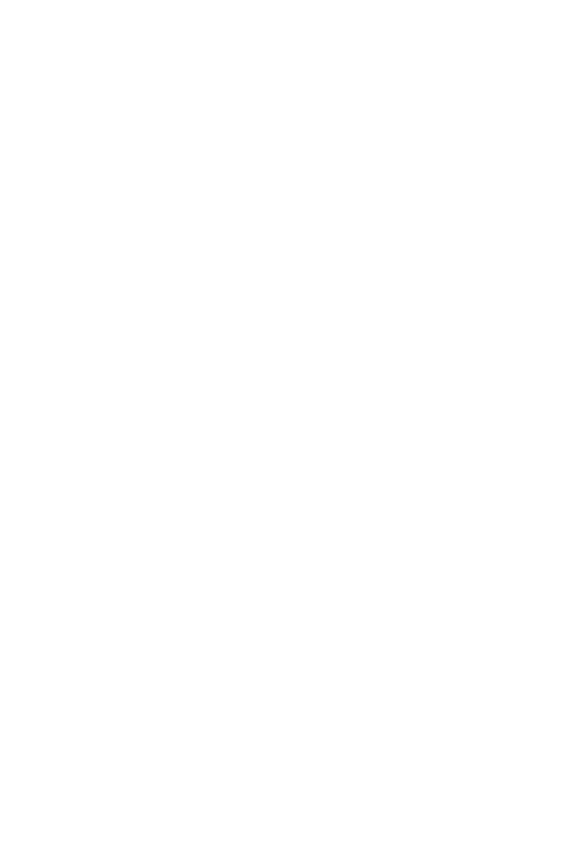
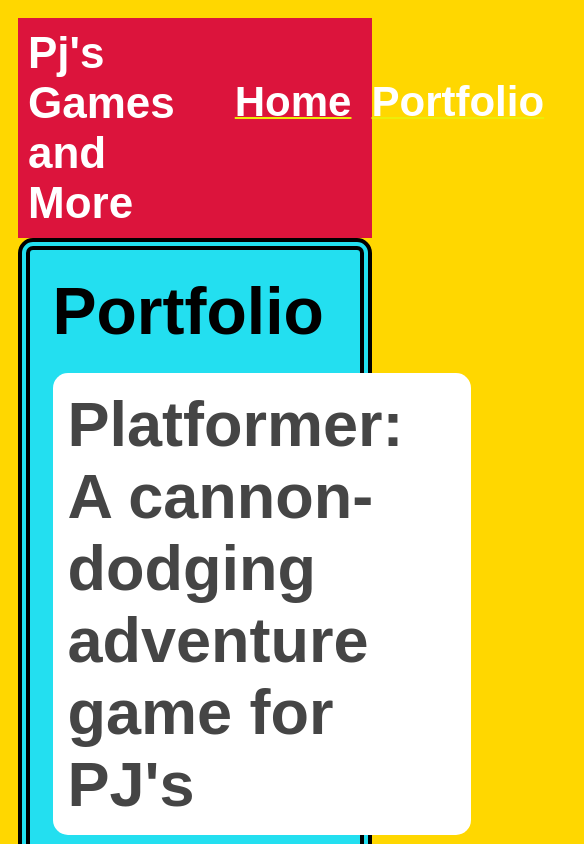
Before and after one commit to PatrickThompson1/PatrickThompson1.github.io, a plain HTML site: page portfolio.html in a window 390 px wide. Shown: the top 844 px of the page, 584 px wide, since content can reach past the window. Drawn offline with Linux system fonts and the light colour scheme.

Commit message:
add portfolio page to website

```diff
--- a/portfolio.html
+++ b/portfolio.html
@@ -0,0 +1,41 @@
+<!DOCTYPE html>
+<html>
+  <head>
+    <title>PJ's Website</title>
+    <link rel="stylesheet" href="style.css" />
+  </head>
+
+  <body>
+    <!-- All content goes here -->
+    <div id="all-contents">
+        <nav>
+      <h1>Pj's Games and More</h1>
+      <ul id="nav-ul">
+      <li class="nav-li">
+        <a href="index.html">Home</a>
+      </li>
+      <li class="nav-li">
+        <a href="portfolio.html">Portfolio</a>
+      </li>
+      </ul>
+    </nav>
+        <main>
+      <div class="content">
+        <h1>Portfolio</h1>
+         <ul id="portfolio">
+       <li>
+  <a href="fsd-projects/platformer/">Platformer: A cannon-dodging adventure game for PJ's</a>
+</li>
+<li>
+  <a href="fsd-projects/bouncing-box/">Bouncing Box: A fun introduction to web game development</a>
+</li>
+<li>
+  <a href="fsd-projects/circularity/">Circularity: A poetic motion experiment with circles</a>
+</li>
+       </ul>
+      </div>
+        </main>
+
+    </div>
+  </body>
+</html>
--- a/style.css
+++ b/style.css
@@ -17,6 +17,7 @@ nav {
     display: flex;
     padding: 10px;
     justify-content: space-evenly
+    margin-bottom: 20px;
 }
 
 h1 {
@@ -42,6 +43,7 @@ h1 {
 a {
     text-decoration: solid underline rgb(237, 237, 9) 2px;
     color: #fff;
+    font-weight:bold;
 
 }
 
@@ -63,7 +65,7 @@ main {
 }
 
 .sidebar-img {
-    width: 100px;
+    width: 100%;
 
 }
 
@@ -78,9 +80,122 @@ main {
     margin-top: 20px;
     border-width: 10;
     font-size: 15px;
+    font-weight:bold;
 }
 
 h2, h3 {
     margin: 0%;
     font-size: 25px;
+    text-decoration: underline;
 }
+i{
+    font-size: 25px;
+
+}
+
+
+
+
+
+
+
+
+
+
+
+
+
+
+
+
+
+
+
+/* Portfolio styles */
+.content h1 {
+  color: black;
+}
+
+#portfolio {
+  list-style-type: none;
+  padding-left: 0;
+}
+
+#portfolio li {
+  background: #fff;
+  padding: 10px;
+  border-radius: 10px;
+  margin-bottom: 10px;
+}
+
+#portfolio li:hover {
+  background: #eee;
+}
+
+#portfolio a {
+  text-decoration: none;
+  color: #454545;
+}
+
+
+
+
+
+
+
+
+
+
+
+
+
+
+/* responsive web design */
+@media screen and (min-width: 120px) and (max-width: 1080px) {
+  main {
+    height: 100ch;
+    zoom: 1.5;
+    display: grid;
+  }
+
+  h1 {
+    font-size: 44px;
+  }
+
+  h2 {
+    font-size: 42px;
+  }
+
+  h3 {
+    font-size: 36px;
+  }
+
+  #all-contents {
+    height: 100ch;
+    margin: none;
+  }
+
+  a {
+    font-size: 42px;
+  }
+
+  .sidebar {
+    margin-right: 0px;
+    justify-content: center;
+    align-items: center;
+  }
+
+  .sidebar-img {
+    width: 100%;
+  }
+
+  p,
+  li {
+    font-size: 24px;
+  }
+
+  .content {
+    align-content: center;
+    justify-content: center;
+  }
+}
```
Also changed, not shown: index.html (+7 -3 lines).
